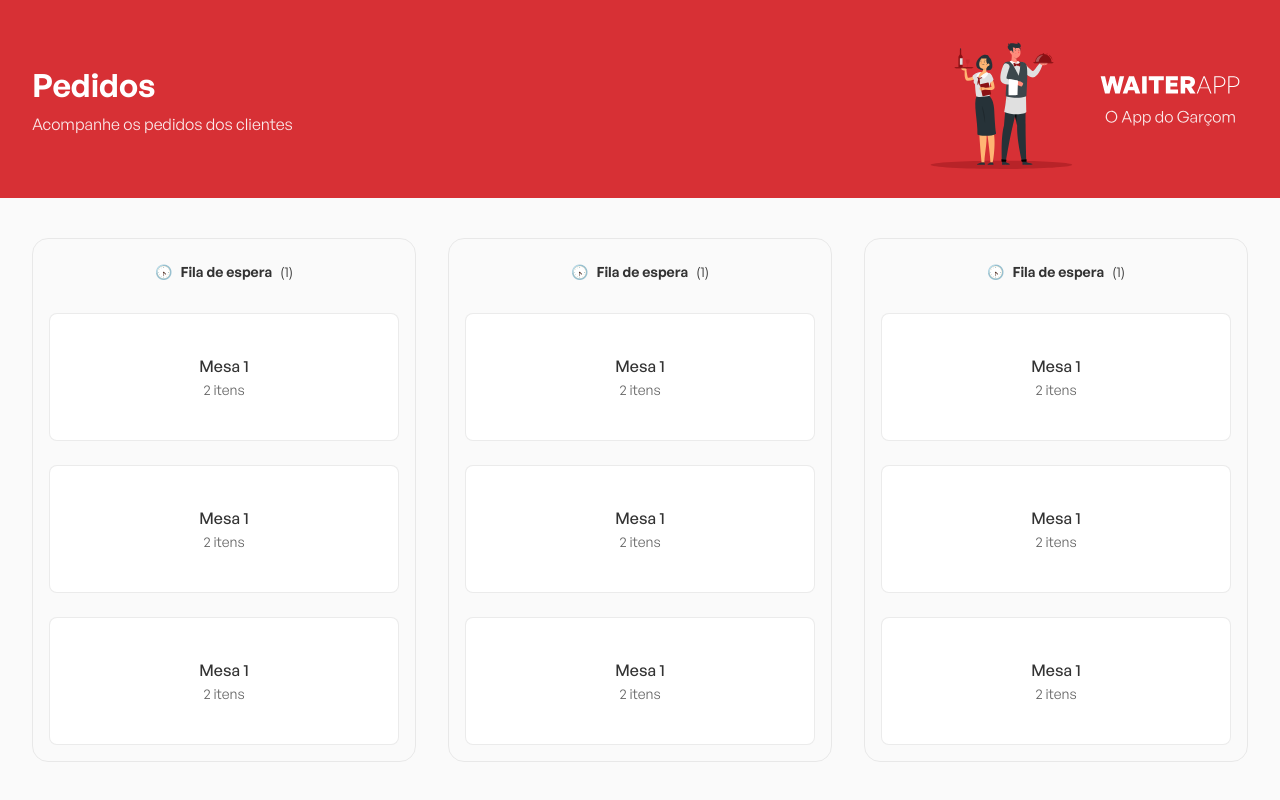
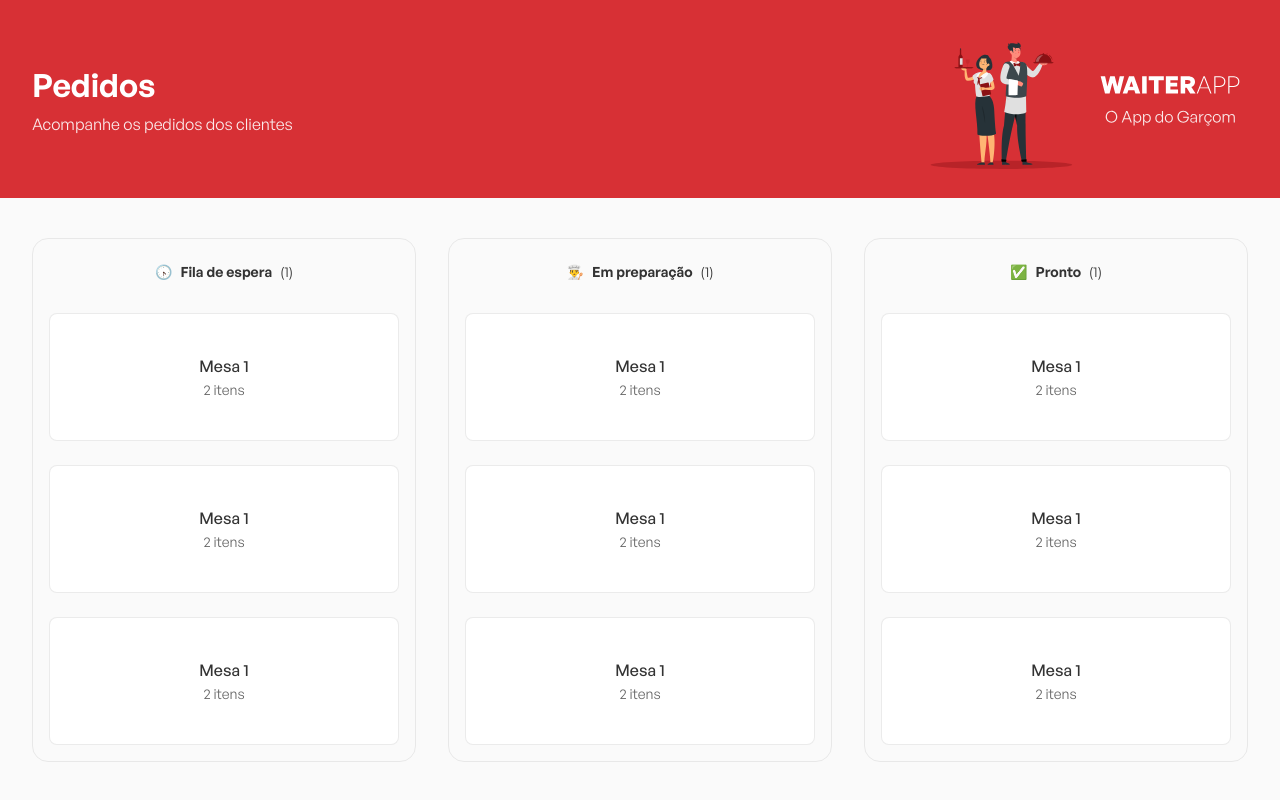
Before and after one commit to lucasalvesb/restaurant-front, a React (Vite) app: page / in a window 1280 px wide. Built offline with nearby package versions, Linux system fonts and the light colour scheme.

Commit message:
made the board into a reusable component with props for the icon and title

```diff
--- a/src/components/Orders/index.tsx
+++ b/src/components/Orders/index.tsx
@@ -1,82 +1,21 @@
-import { Container, Board, OrdersContainer } from './styles';
+import { OrdersBoard } from '../OrdersBoard';
+import { Container } from './styles';
 
 export function Orders() {
   return (
     <Container>
-      <Board>
-        <header>
-          <span>🕟</span>
-          <strong>Fila de espera</strong>
-          <span>(1)</span>
-        </header>
-
-        <OrdersContainer>
-          <button type="button">
-            <strong>Mesa 1</strong>
-            <span>2 itens</span>
-          </button>
-
-          <button type="button">
-            <strong>Mesa 1</strong>
-            <span>2 itens</span>
-          </button>
-
-          <button type="button">
-            <strong>Mesa 1</strong>
-            <span>2 itens</span>
-          </button>
-        </OrdersContainer>
-      </Board>
-
-      <Board>
-        <header>
-          <span>🕟</span>
-          <strong>Fila de espera</strong>
-          <span>(1)</span>
-        </header>
-
-        <OrdersContainer>
-          <button type="button">
-            <strong>Mesa 1</strong>
-            <span>2 itens</span>
-          </button>
-
-          <button type="button">
-            <strong>Mesa 1</strong>
-            <span>2 itens</span>
-          </button>
-
-          <button type="button">
-            <strong>Mesa 1</strong>
-            <span>2 itens</span>
-          </button>
-        </OrdersContainer>
-      </Board>
-
-      <Board>
-        <header>
-          <span>🕟</span>
-          <strong>Fila de espera</strong>
-          <span>(1)</span>
-        </header>
-
-        <OrdersContainer>
-          <button type="button">
-            <strong>Mesa 1</strong>
-            <span>2 itens</span>
-          </button>
-
-          <button type="button">
-            <strong>Mesa 1</strong>
-            <span>2 itens</span>
-          </button>
-
-          <button type="button">
-            <strong>Mesa 1</strong>
-            <span>2 itens</span>
-          </button>
-        </OrdersContainer>
-      </Board>
+      <OrdersBoard
+        icon="🕟"
+        title="Fila de espera"
+      />
+      <OrdersBoard
+        icon="👨‍🍳"
+        title="Em preparação"
+      />
+      <OrdersBoard
+        icon="✅"
+        title="Pronto"
+      />
     </Container>
   );
 }
--- a/src/components/Orders/styles.ts
+++ b/src/components/Orders/styles.ts
@@ -7,54 +7,3 @@ export const Container = styled.div`
   display: flex;
   gap: 32px;
 `;
-
-export const Board = styled.div`
-  padding: 16px;
-  border: 1px solid rgba(204, 204, 204, 0.4);
-  border-radius: 16px;
-  display: flex;
-  flex-direction: column;
-  align-items: center;
-  flex: 1;
-
-  header {
-    padding: 8px;
-    font-size: 14px;
-    display: flex;
-    align-items: center;
-    gap: 8px;
-  }
-`;
-
-export const OrdersContainer = styled.div`
-  display: flex;
-  flex-direction: column;
-  width: 100%;
-  margin-top: 24px;
-
-  button {
-    background: #fff;
-    border: 1px solid rgba(204, 204, 204, 0.4);
-    border-radius: 8px;
-    height: 128px;
-    width: 100%;
-    display: flex;
-    flex-direction: column;
-    justify-content: center;
-    align-items: center;
-    gap: 4px;
-
-    strong {
-      font-weight: 500;
-    }
-
-    span {
-      font-size: 14px;
-      color: #666;
-    }
-
-    & + button {
-      margin-top: 24px;
-    }
-  }
-`
--- /dev/null
+++ b/src/components/OrdersBoard/index.tsx
@@ -0,0 +1,36 @@
+import { Board, OrdersContainer } from './styles'
+
+interface OrdersBoardProps {
+  icon: string;
+  title: string;
+}
+
+
+export function OrdersBoard(props: OrdersBoardProps) {
+  return (
+    <Board>
+        <header>
+          <span>{props.icon}</span>
+          <strong>{props.title}</strong>
+          <span>(1)</span>
+        </header>
+
+        <OrdersContainer>
+          <button type="button">
+            <strong>Mesa 1</strong>
+            <span>2 itens</span>
+          </button>
+
+          <button type="button">
+            <strong>Mesa 1</strong>
+            <span>2 itens</span>
+          </button>
+
+          <button type="button">
+            <strong>Mesa 1</strong>
+            <span>2 itens</span>
+          </button>
+        </OrdersContainer>
+      </Board>
+  )
+}
--- /dev/null
+++ b/src/components/OrdersBoard/styles.ts
@@ -0,0 +1,52 @@
+import styled from 'styled-components';
+
+export const Board = styled.div`
+  padding: 16px;
+  border: 1px solid rgba(204, 204, 204, 0.4);
+  border-radius: 16px;
+  display: flex;
+  flex-direction: column;
+  align-items: center;
+  flex: 1;
+
+  header {
+    padding: 8px;
+    font-size: 14px;
+    display: flex;
+    align-items: center;
+    gap: 8px;
+  }
+`;
+
+export const OrdersContainer = styled.div`
+  display: flex;
+  flex-direction: column;
+  width: 100%;
+  margin-top: 24px;
+
+  button {
+    background: #fff;
+    border: 1px solid rgba(204, 204, 204, 0.4);
+    border-radius: 8px;
+    height: 128px;
+    width: 100%;
+    display: flex;
+    flex-direction: column;
+    justify-content: center;
+    align-items: center;
+    gap: 4px;
+
+    strong {
+      font-weight: 500;
+    }
+
+    span {
+      font-size: 14px;
+      color: #666;
+    }
+
+    & + button {
+      margin-top: 24px;
+    }
+  }
+`
```
